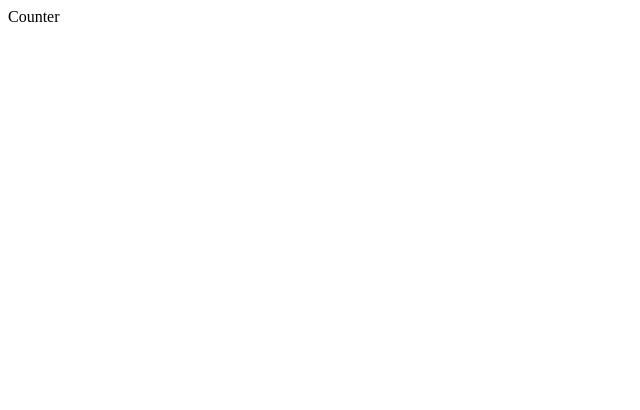
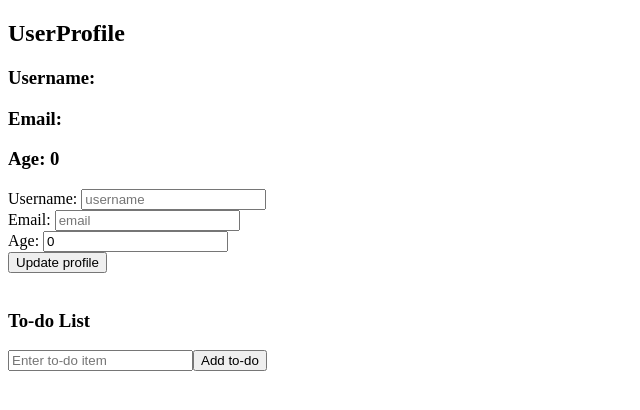
Before and after one commit to corryjnr/react-tsc-demos, a React (Vite) app: page / in a window 1280 px wide. Shown: the top 410 px of the page, without its empty margins (0-640 px from the left). Built offline with nearby package versions, Linux system fonts and the light colour scheme.

Commit message:
useState with explicit types

```diff
--- a/src/App.tsx
+++ b/src/App.tsx
@@ -1,9 +1,12 @@
 import Counter from "./components/Counter";
+import TodoList from "./components/TodoList";
+import UserProfile from "./components/UserProfile";
 
 const App = () => {
   return (
     <div>
-      <Counter />
+      <UserProfile />
+      <TodoList />
     </div>
   );
 };
--- a/src/components/Counter.tsx
+++ b/src/components/Counter.tsx
@@ -1,4 +1,13 @@
+import { useState } from "react";
+
 const Counter = () => {
-  return <div>Counter</div>;
+  const [count, setCount] = useState<number>(0);
+  return (
+    <div>
+      <h2>Counter App</h2>
+      <button onClick={() => setCount(count - 1)}> — </button> {count}{" "}
+      <button onClick={() => setCount(count + 1)}> + </button>
+    </div>
+  );
 };
 export default Counter;
--- /dev/null
+++ b/src/components/TodoList.tsx
@@ -0,0 +1,33 @@
+import { useState } from "react";
+
+const TodoList = () => {
+  const [todos, setTodos] = useState<string[]>([]);
+  const [input, setInput] = useState<string>("");
+
+  const handleSubmit = (e: React.FormEvent<HTMLFormElement>) => {
+    e.preventDefault();
+    setTodos([...todos, input]);
+    setInput("");
+  };
+  return (
+    <div>
+      <br />
+      <h3>To-do List</h3>
+      <form onSubmit={handleSubmit}>
+        <input
+          type="text"
+          value={input}
+          onChange={(e) => setInput(e.target.value)}
+          placeholder="Enter to-do item"
+        />
+        <button type="submit">Add to-do</button>
+      </form>
+      <ul>
+        {todos.map((todo, index) => (
+          <li key={index}>{todo}</li>
+        ))}
+      </ul>
+    </div>
+  );
+};
+export default TodoList;
--- /dev/null
+++ b/src/components/UserProfile.tsx
@@ -0,0 +1,63 @@
+import { useState } from "react";
+type UserInfo = {
+  username: string;
+  email: string;
+  age: number;
+};
+
+const UserProfile = () => {
+  const [userInfo, setUserInfo] = useState<UserInfo>({
+    username: "",
+    email: "",
+    age: 0,
+  });
+  const [usernameInput, setUsernameInput] = useState<string>("");
+  const [emailInput, setEmailInput] = useState("");
+  const [ageInput, setAgeInput] = useState(0);
+
+  const handleClick = (): void => {
+    setUserInfo({
+      username: usernameInput,
+      email: emailInput,
+      age: ageInput > 0 ? ageInput : 0,
+    });
+    setUsernameInput("");
+    setEmailInput("");
+    setAgeInput(0);
+  };
+
+  return (
+    <div>
+      <h2>UserProfile</h2>
+      <h3>Username: {userInfo.username}</h3>
+      <h3>Email: {userInfo.email}</h3>
+      <h3>Age: {userInfo.age}</h3>
+      Username:{" "}
+      <input
+        type="text"
+        value={usernameInput}
+        onChange={(e) => setUsernameInput(e.target.value)}
+        placeholder="username"
+      />
+      <br />
+      Email:{" "}
+      <input
+        type="text"
+        value={emailInput}
+        onChange={(e) => setEmailInput(e.target.value)}
+        placeholder="email"
+      />
+      <br />
+      Age:{" "}
+      <input
+        type="number"
+        value={ageInput}
+        onChange={(e) => setAgeInput(parseInt(e.target.value))}
+        placeholder="age"
+      />
+      <br />
+      <button onClick={handleClick}>Update profile</button>
+    </div>
+  );
+};
+export default UserProfile;
```
